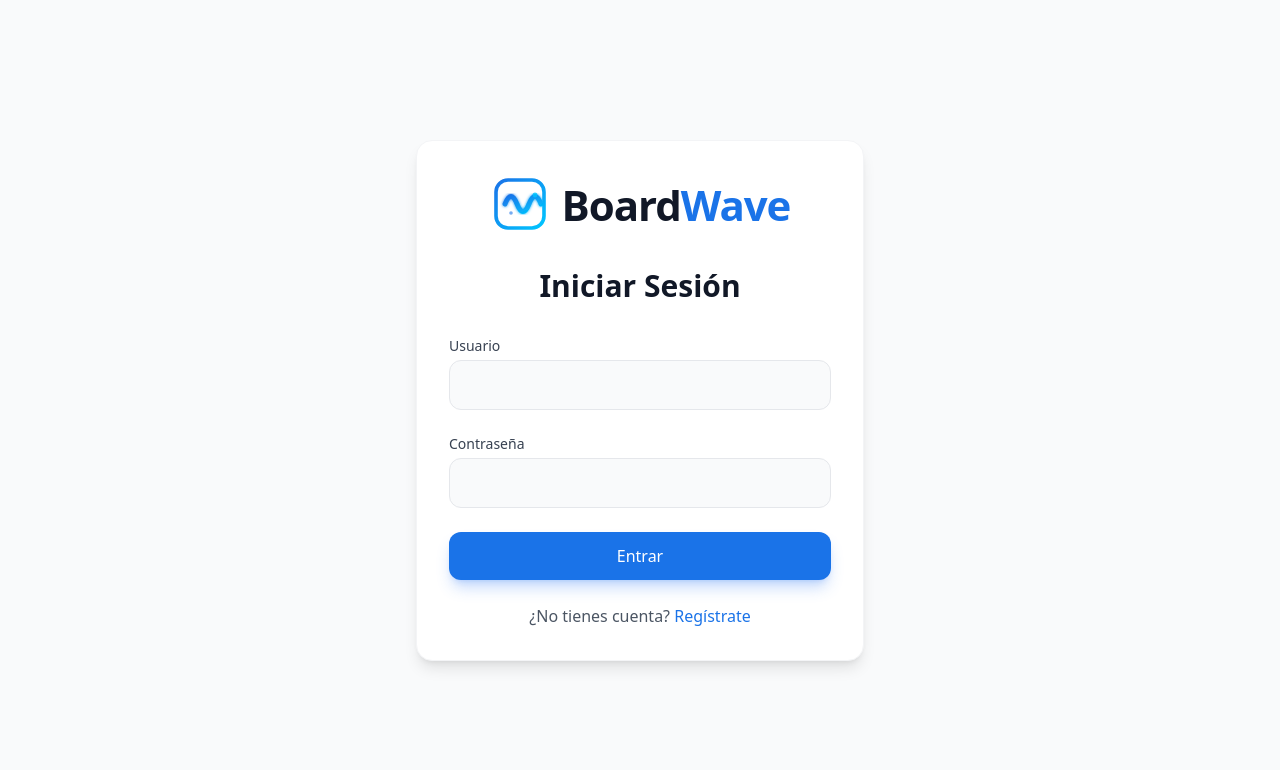
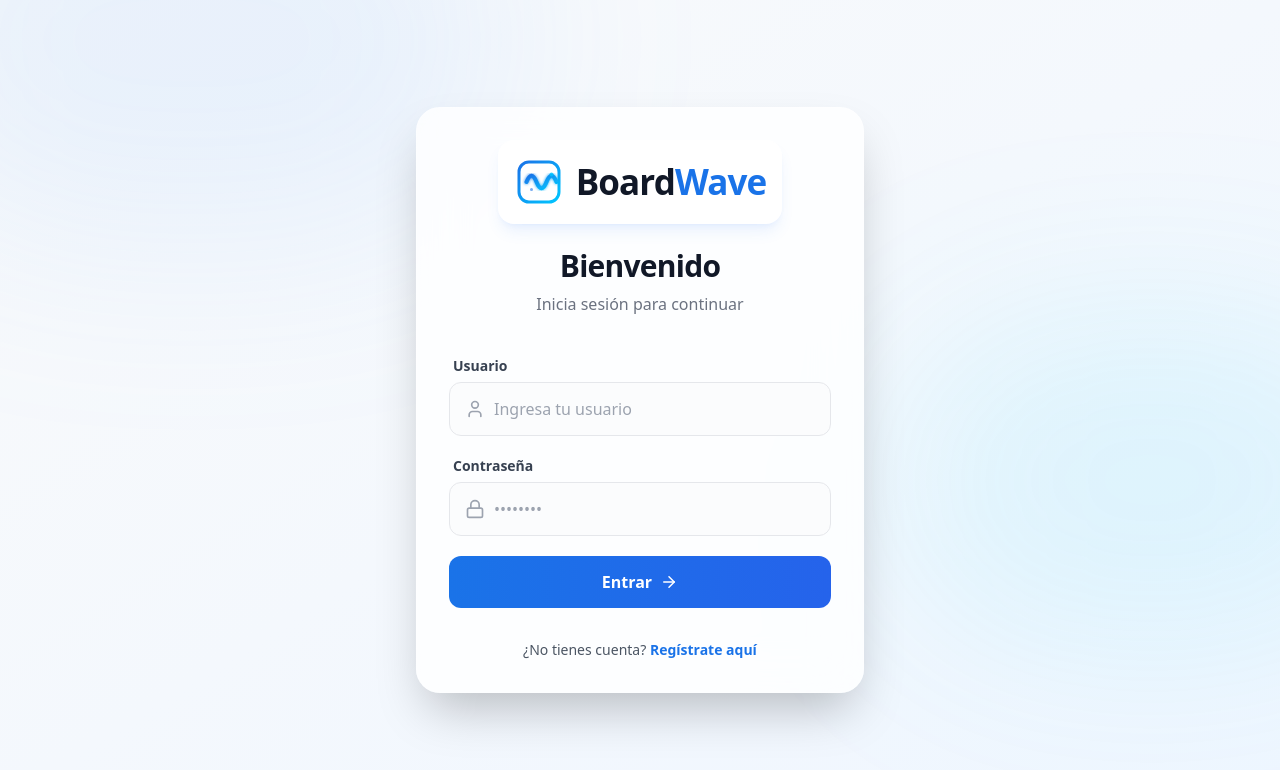
Before and after one commit to MateoDumas/BoardWave, a React (Vite) app in the folder frontend/: page /login in a window 1280 px wide. Shown: the top 770 px of the page. Built offline with nearby package versions, Linux system fonts and the light colour scheme.

Commit message:
feat: improve login and register UI design

```diff
--- a/frontend/src/pages/Login.tsx
+++ b/frontend/src/pages/Login.tsx
@@ -2,6 +2,7 @@ import React, { useState } from 'react';
 import { useNavigate, Link } from 'react-router-dom';
 import { useAuthStore } from '../services/authStore';
 import { Logo } from '../components/Logo';
+import { User, Lock, ArrowRight } from 'lucide-react';
 
 export const Login = () => {
   const [username, setUsername] = useState('');
@@ -18,55 +19,83 @@ export const Login = () => {
   };
 
   return (
-    <div className="min-h-screen flex items-center justify-center bg-gray-50 dark:bg-dark-bg p-4">
-      <div className="bg-white dark:bg-dark-surface p-8 rounded-2xl shadow-lg w-full max-w-md border border-gray-100 dark:border-gray-700">
-        <div className="flex justify-center mb-8">
-          <Logo size={60} />
+    <div className="min-h-screen flex items-center justify-center bg-gradient-to-br from-gray-50 to-blue-50 dark:from-dark-bg dark:to-gray-900 p-4 transition-colors duration-500">
+      {/* Decorative background elements */}
+      <div className="absolute top-0 left-0 w-full h-full overflow-hidden pointer-events-none">
+        <div className="absolute -top-[20%] -left-[10%] w-[50%] h-[50%] rounded-full bg-blue-400/10 blur-[100px]" />
+        <div className="absolute top-[40%] -right-[10%] w-[40%] h-[40%] rounded-full bg-cyan-400/10 blur-[100px]" />
       </div>
-        <h1 className="text-3xl font-bold text-center mb-8 text-gray-900 dark:text-white">Iniciar Sesión</h1>
+
+      <div className="relative bg-white/80 dark:bg-dark-surface/90 backdrop-blur-xl p-8 rounded-3xl shadow-2xl w-full max-w-md border border-white/20 dark:border-gray-700/50">
+        <div className="flex flex-col items-center mb-10">
+          <div className="mb-6 p-4 bg-white dark:bg-dark-bg rounded-2xl shadow-lg shadow-blue-500/10">
+            <Logo size={50} />
+          </div>
+          <h1 className="text-3xl font-bold text-gray-900 dark:text-white tracking-tight">Bienvenido</h1>
+          <p className="text-gray-500 dark:text-gray-400 mt-2">Inicia sesión para continuar</p>
+        </div>
 
         {error && (
-          <div className="bg-red-100 border border-red-400 text-red-700 px-4 py-3 rounded mb-4 text-sm">
-            {error}
+          <div className="bg-red-50 dark:bg-red-900/20 border border-red-200 dark:border-red-800 text-red-600 dark:text-red-300 px-4 py-3 rounded-xl mb-6 text-sm flex items-center animate-fade-in">
+            <span className="mr-2">⚠️</span> {error}
           </div>
         )}
 
-        <form onSubmit={handleSubmit} className="space-y-6">
-          <div>
-            <label className="block text-sm font-medium text-gray-700 dark:text-gray-300 mb-1">Usuario</label>
+        <form onSubmit={handleSubmit} className="space-y-5">
+          <div className="space-y-1.5">
+            <label className="block text-sm font-semibold text-gray-700 dark:text-gray-300 ml-1">Usuario</label>
+            <div className="relative group">
+              <div className="absolute inset-y-0 left-0 pl-4 flex items-center pointer-events-none text-gray-400 group-focus-within:text-primary transition-colors">
+                <User size={20} />
+              </div>
               <input
                 type="text"
                 value={username}
                 onChange={(e) => setUsername(e.target.value)}
-              className="w-full px-4 py-3 rounded-xl border border-gray-200 dark:border-gray-600 bg-gray-50 dark:bg-gray-800 text-gray-900 dark:text-white focus:ring-2 focus:ring-primary focus:border-transparent transition-all"
+                className="w-full pl-11 pr-4 py-3.5 rounded-xl border border-gray-200 dark:border-gray-700 bg-gray-50/50 dark:bg-gray-800/50 text-gray-900 dark:text-white placeholder-gray-400 focus:ring-2 focus:ring-primary/20 focus:border-primary transition-all duration-200 outline-none"
+                placeholder="Ingresa tu usuario"
                 required
               />
             </div>
+          </div>
 
-          <div>
-            <label className="block text-sm font-medium text-gray-700 dark:text-gray-300 mb-1">Contraseña</label>
+          <div className="space-y-1.5">
+            <label className="block text-sm font-semibold text-gray-700 dark:text-gray-300 ml-1">Contraseña</label>
+            <div className="relative group">
+              <div className="absolute inset-y-0 left-0 pl-4 flex items-center pointer-events-none text-gray-400 group-focus-within:text-primary transition-colors">
+                <Lock size={20} />
+              </div>
               <input
                 type="password"
                 value={password}
                 onChange={(e) => setPassword(e.target.value)}
-              className="w-full px-4 py-3 rounded-xl border border-gray-200 dark:border-gray-600 bg-gray-50 dark:bg-gray-800 text-gray-900 dark:text-white focus:ring-2 focus:ring-primary focus:border-transparent transition-all"
+                className="w-full pl-11 pr-4 py-3.5 rounded-xl border border-gray-200 dark:border-gray-700 bg-gray-50/50 dark:bg-gray-800/50 text-gray-900 dark:text-white placeholder-gray-400 focus:ring-2 focus:ring-primary/20 focus:border-primary transition-all duration-200 outline-none"
+                placeholder="••••••••"
                 required
               />
+            </div>
           </div>
 
           <button
             type="submit"
             disabled={isLoading}
-            className="w-full py-3 bg-primary text-white rounded-xl font-medium hover:bg-blue-600 transition-colors disabled:opacity-50 shadow-lg shadow-blue-500/30"
+            className="w-full py-3.5 bg-gradient-to-r from-primary to-blue-600 text-white rounded-xl font-semibold hover:shadow-lg hover:shadow-blue-500/25 active:scale-[0.98] transition-all duration-200 disabled:opacity-70 disabled:cursor-not-allowed flex items-center justify-center gap-2 group mt-2"
           >
-            {isLoading ? 'Cargando...' : 'Entrar'}
+            {isLoading ? (
+              <div className="w-5 h-5 border-2 border-white/30 border-t-white rounded-full animate-spin" />
+            ) : (
+              <>
+                Entrar
+                <ArrowRight size={18} className="group-hover:translate-x-1 transition-transform" />
+              </>
+            )}
           </button>
         </form>
 
-        <p className="mt-6 text-center text-gray-600 dark:text-gray-400">
+        <p className="mt-8 text-center text-sm text-gray-600 dark:text-gray-400">
           ¿No tienes cuenta?{' '}
-          <Link to="/register" className="text-primary hover:underline font-medium">
-            Regístrate
+          <Link to="/register" className="text-primary hover:text-blue-600 font-semibold hover:underline transition-colors">
+            Regístrate aquí
           </Link>
         </p>
       </div>
```
Also changed, not shown: frontend/src/pages/Register.tsx (+48 -19 lines). Lines whose indentation alone changed are shown as unchanged.
